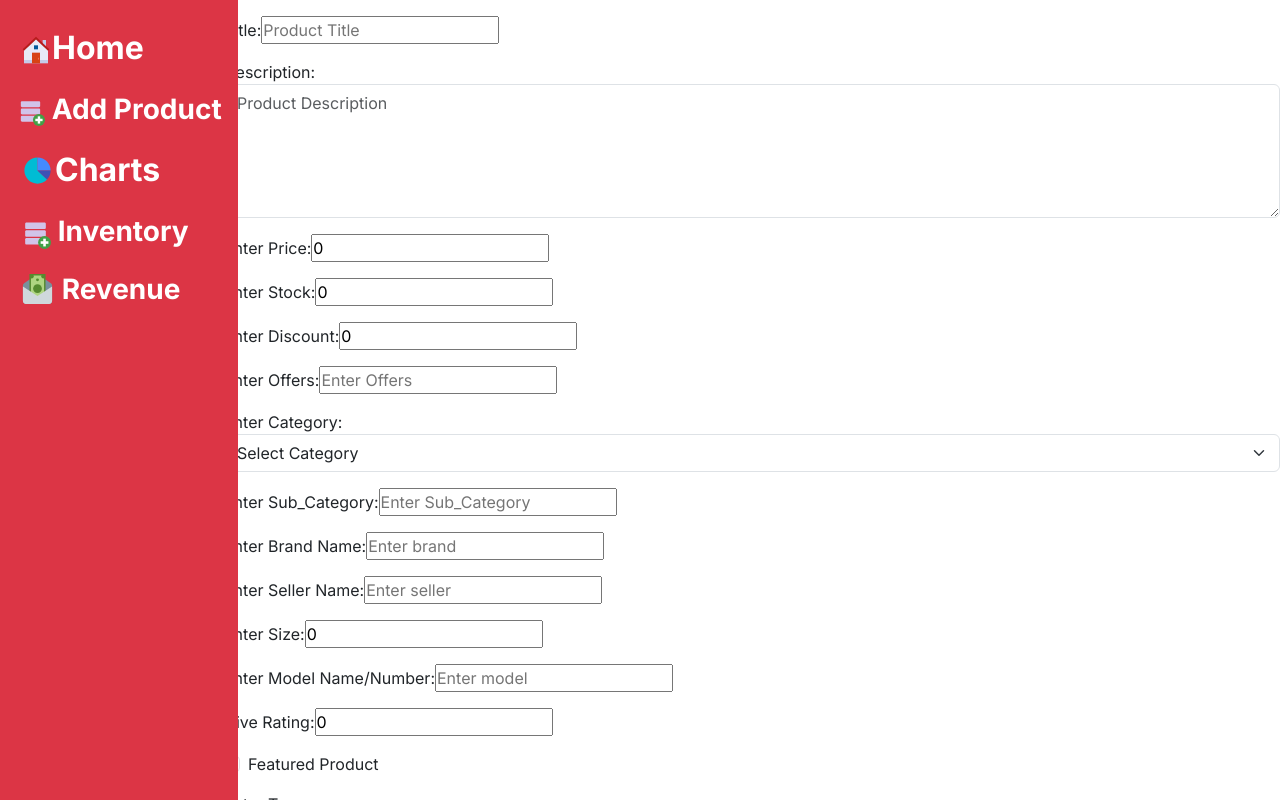
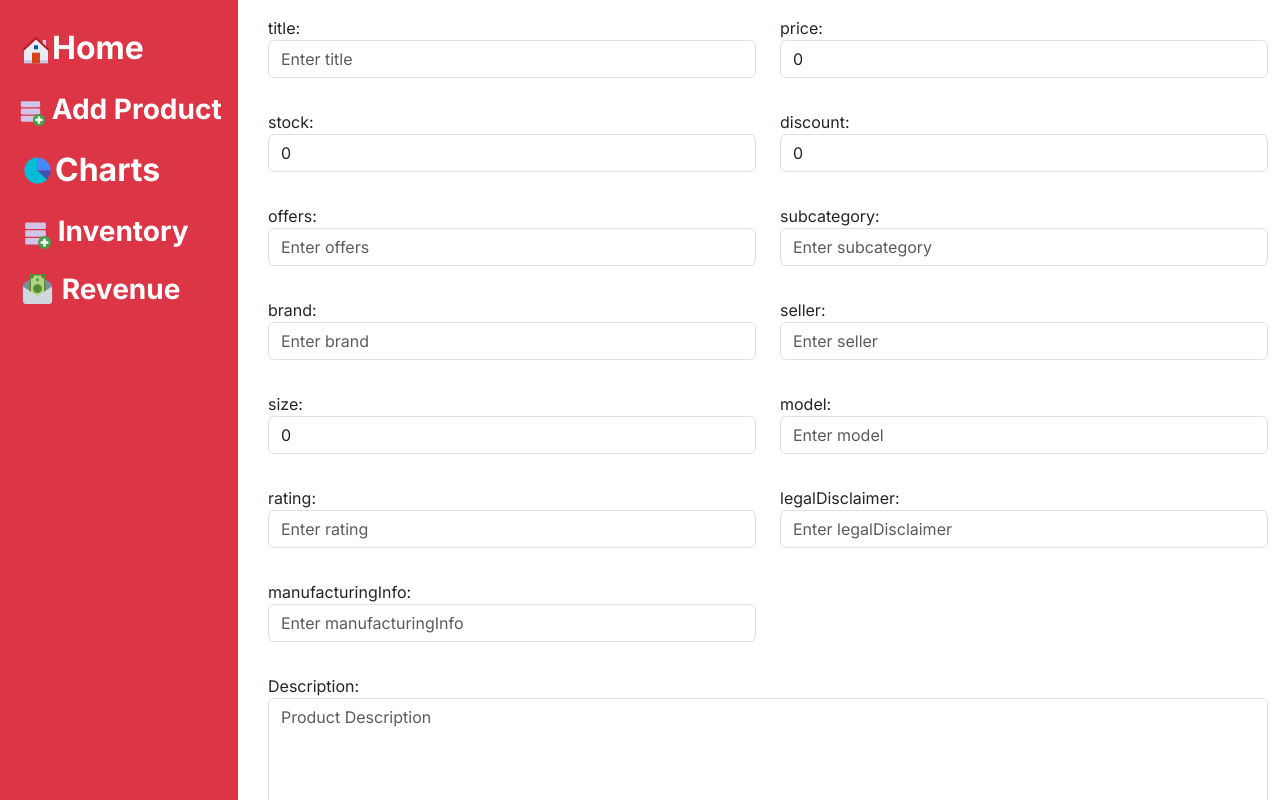
Before and after one commit to KashyapAmanSingh/Gym-Ecommerce-AdminDash_board, a Next.js app: page /addProducts in a window 1280 px wide. Shown: the top 800 px of the page. Built offline with nearby package versions, Linux system fonts and the light colour scheme; what cloudinary-core would draw is missing.

Commit message:
Update- form of addProduct is Updated Properly

```diff
--- a/Component/dashBoardUi/AddProducts.jsx
+++ b/Component/dashBoardUi/AddProducts.jsx
@@ -25,7 +25,6 @@ const AddProducts = () => {
     legalDisclaimer: '',
     manufacturingInfo: '',
   });
-
 
    const handleChange = (e) => {
     const { name, value } = e.target;
@@ -78,56 +77,68 @@ const AddProducts = () => {
 
   };
 
+  const fieldNames = [
+    'title',
+    'price',
+    'stock',
+    'discount',
+    'offers',
+    'subcategory',
+    'brand',
+    'seller',
+    'size',
+    'model',
+    'rating',
+
+    'legalDisclaimer',
+    'manufacturingInfo',
+  ];
+
+
   return (
     <div>
       <form onSubmit={handleSubmit}>
+        <div className="container">
+          <div className="row">
+            {fieldNames && fieldNames.map((fieldName, ind) => (
+              <div key={ind} className="col-md-6 mb-3 mt-3">
+                <label htmlFor={fieldName}>{fieldName}:</label>
+                <input
+                  type="text"
+                  placeholder={`Enter ${fieldName}`}
+                  className="form-control"
+                  name={fieldName}
+                  id={fieldName}
+                  value={productData[fieldName]}
+                  onChange={handleChange}
+                  required={true}
+                />
+              </div>
+            ))}
+          </div>
 
-        <div className="mb-3 mt-3">
-          <label htmlFor="title">Title:</label>
-
-          <input type="text" placeholder='Product Title' name='title' id='title' value={productData.title} onChange={handleChange} required />
-        </div>
+          {/* Description */}
           <div className="mb-3 mt-3">
             <label htmlFor="description">Description:</label>
-          <textarea placeholder='Product Description' className="form-control" rows="5" name='description' id='description' value={productData.description} onChange={handleChange} required ></textarea>
-
-
+            <textarea
+              placeholder="Product Description"
+              className="form-control"
+              rows="5"
+              name="description"
+              id="description"
+              value={productData.description}
+              onChange={handleChange}
+              required
+            ></textarea>
           </div>
 
-        <div className="mb-3 mt-3">
-          <label htmlFor="Price"> Enter Price:</label>
-
-          <input placeholder='Enter Price' name='price' id='Price' value={productData.price} onChange={handleChange} required />
-
-        </div>
-        <div className="mb-3 mt-3">
-          <label htmlFor=" stock">  Enter Stock:</label>
-
-          <input placeholder='Enter stock' name='stock' id='stock' value={productData.stock} onChange={handleChange} required />
-
-        </div>
-        <div className="mb-3 mt-3">
-          <label htmlFor="discount">Enter Discount:</label>
-
-
-          <input type="text" placeholder='Enter discount' name='discount' id='discount' value={productData.discount} onChange={handleChange} />
-
-        </div>
-        <div className="mb-3 mt-3">
-          <label htmlFor="offers">Enter Offers:</label>
-
-          <input placeholder='Enter Offers' name='offers' id='offers' value={productData.offers} onChange={handleChange} />
-
-        </div>
+          {/* Enter Category */}
           <div className="mb-3 mt-3">
             <label htmlFor="category">Enter Category:</label>
-
-
-
             <select
               className="form-select"
-            name='category'
-            id='category'
+              name="category"
+              id="category"
               value={productData.category}
               onChange={handleChange}
               required
@@ -139,47 +150,9 @@ const AddProducts = () => {
                 </option>
               ))}
             </select>
-
-
-
-        </div>
-        <div className="mb-3 mt-3">
-          <label htmlFor="subcategory">Enter Sub_Category:</label>
-
-          <input placeholder='Enter Sub_Category' name='subcategory' id='subcategory' value={productData.subcategory} onChange={handleChange} />
-
           </div>
 
-
-
-        <div className="mb-3 mt-3">
-          <label htmlFor="brand">Enter Brand Name:</label>
-
-          <input type="text" placeholder='Enter brand' name='brand' id='brand' value={productData.brand} onChange={handleChange} />
-        </div>
-        <div className="mb-3 mt-3">
-          <label htmlFor="seller"> Enter Seller Name:</label>
-
-          <input type="text" placeholder='Enter seller ' name='seller' id='seller' value={productData.seller} onChange={handleChange} required />
-        </div>
-        <div className="mb-3 mt-3">
-          <label htmlFor="size">Enter Size:</label>
-
-          <input placeholder='Enter Size' name='size' id='size' value={productData.size} onChange={handleChange} />
-        </div>
-        <div className="mb-3 mt-3">
-          <label htmlFor="model">Enter Model Name/Number:</label>
-
-          <input type="text" placeholder='Enter model' name='model' id='model' value={productData.model} onChange={handleChange} />
-        </div>
-        <div className="mb-3 mt-3">
-          <label htmlFor="ratings">Give Rating:</label>
-
-          <input placeholder='Enter Rating' name='ratings' id='ratings' value={productData.ratings} onChange={handleChange} />
-        </div>
-
-
-
+          {/* Featured Product */}
           <div className="mb-3 mt-3">
             <div className="form-check">
               <input
@@ -193,11 +166,9 @@ const AddProducts = () => {
             </div>
           </div>
 
-
-
+          {/* Enter Tags */}
           <div className="mb-3 mt-3">
             <label htmlFor="tags">Enter Tags:</label>
-
             <select
               className="form-select"
               id="tags"
@@ -206,35 +177,25 @@ const AddProducts = () => {
               onChange={handleChange}
             >
               <option value="">Select an option</option>
-            {["new Arrival", "Popular", "oldest Arrival", "Months Trending", "Assured", "Others"].map((tagValue, index) => (
+              {["new Arrival", "Popular", "oldest Arrival", "Months Trending", "Assured", "Others"].map((tagValue, index) => {
+                return (
                   <option key={index} value={tagValue}>
                     {tagValue}
                   </option>
-            ))}
+                );
+              })}
             </select>
-
-
-        </div>
-        <div className="mb-3 mt-3">
-          <label htmlFor="legalDisclaimer">LegalDisclaimer:</label>
-
-          <textarea type="text" placeholder='Enter legalDisclaimer' name='legalDisclaimer' id='legalDisclaimer' value={productData.legalDisclaimer} onChange={handleChange} ></textarea>
-
-        </div>
-        <div className="mb-3 mt-3">
-          <label htmlFor="manufacturingInfo">ManufacturingInfo:</label>
-          <textarea type="text" placeholder='Enter manufacturingInfo' name='manufacturingInfo' id='manufacturingInfo' value={productData.manufacturingInfo} onChange={handleChange} ></textarea>
-
-
           </div>
 
-
-
-        <button type="submit" className='btn btn-info mt-1'>Add Products</button>
+          <button type="submit" className="btn btn-info mt-1">Add Products</button>
+        </div>
       </form>
       <ImageUpload setOptimisedImageUrl={setOptimisedImageUrl} OptimisedImageUrl={OptimisedImageUrl} />
     </div>
   );
+
+
+
 }
 
 export default AddProducts
--- a/src/app/addProducts/page.jsx
+++ b/src/app/addProducts/page.jsx
@@ -3,7 +3,8 @@ import AddProducts from '../../../Component/dashBoardUi/AddProducts'
 
 const page = () => {
   return (
-    <div>
+    <div className='addProductForm '>
+      {/* bg-dark */}
       <AddProducts/>
     </div>
   )
--- a/src/app/globals.css
+++ b/src/app/globals.css
@@ -149,6 +149,19 @@ background-color:rgb(0, 0, 0) !important;
     }
   }
 
+
+  @media (min-width: 992px) {
+    .addProductForm {
+      margin-left: 2rem;
+    }
+  }
+
+  @media (max-width: 991px) {
+    .addProductForm {
+      margin-left:  4rem;
+    }
+  }
+
 /*
 @media (min-width: 769px) and (max-width: 989px) {
   .all_Child {
```
Lines whose indentation alone changed are shown as unchanged.
